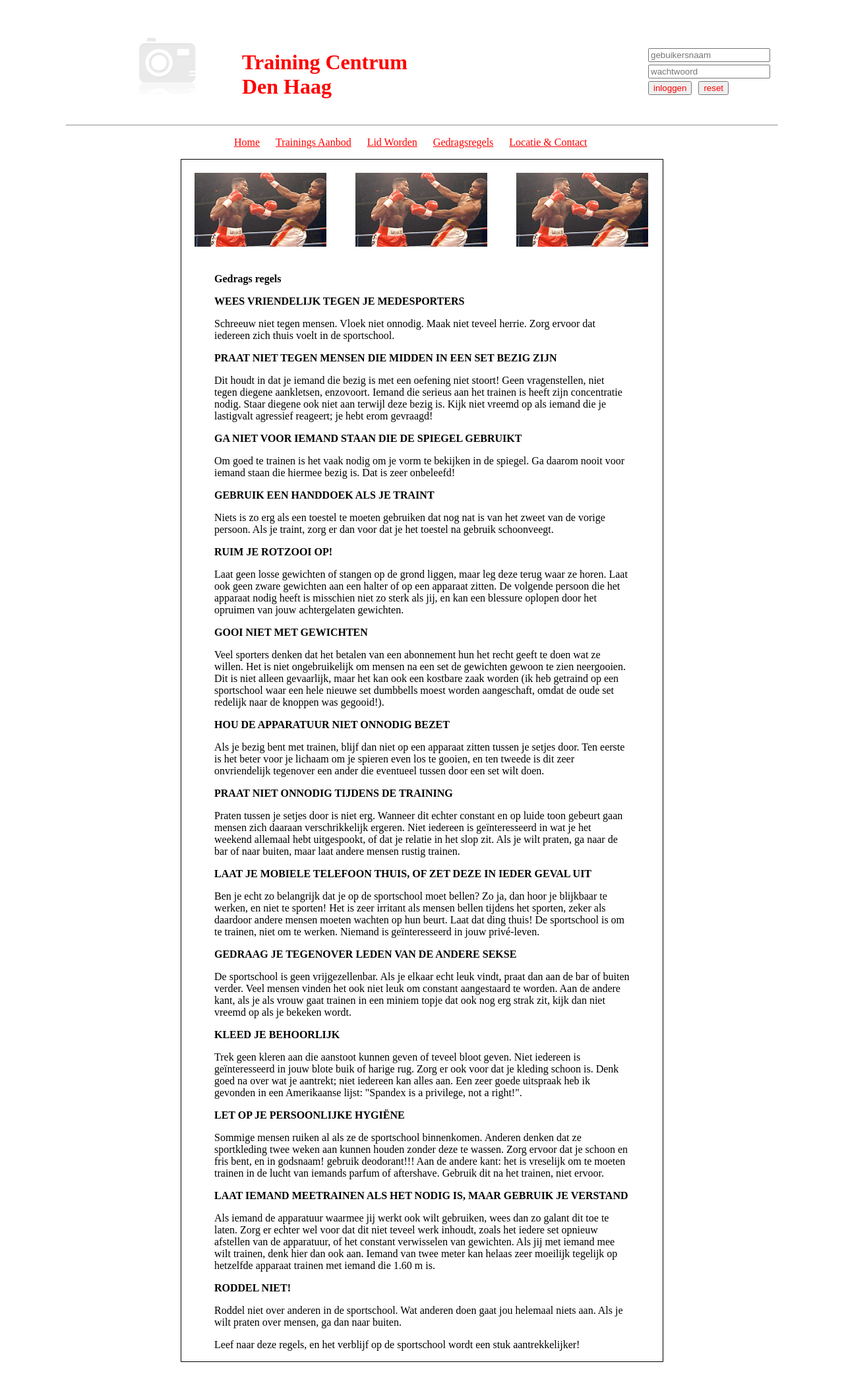
After one commit to alexandereijgermans/trainingfactory, a PHP site: page /nl/mondriaan/ict/ao/trainingfactory/view/tpls/bezoeker/gedragsregels.php in a window 1280 px wide. The commit adds this page. Shown: the whole page at 66% size. Run offline with PHP 8.4, Linux system fonts and the light colour scheme.

Commit message:
fixed cas his stuff

```diff
--- a/css/bezoeker.css
+++ b/css/bezoeker.css
@@ -62,5 +62,17 @@ a{
 .menupicborder{
     border: 1px solid black;
     margin: auto;
+    margin-bottom: 50px;
     width: 730px;
 }
+
+/*contact*/
+.contact {
+    margin-left: 50px;
+}
+
+/*gedragsregels*/
+.gedragsregels {
+    margin-left: 50px;
+    margin-right: 50px;
+}
--- /dev/null
+++ b/nl/mondriaan/ict/ao/trainingfactory/view/tpls/bezoeker/gedragsregels.php
@@ -0,0 +1,142 @@
+<?php include 'include/header.php';
+include 'include/menu.php'; ?>
+    <div class="gedragsregels">
+        <p>
+        <b>Gedrags regels</b>
+        </p>
+
+        <div>
+            <p>
+            <b>WEES VRIENDELIJK TEGEN JE MEDESPORTERS</b>
+            </p>
+
+            <p>
+            Schreeuw niet tegen mensen. Vloek niet onnodig. Maak niet teveel herrie. Zorg ervoor dat iedereen zich thuis voelt in de sportschool.
+            </p>
+
+            <p>
+            <b>PRAAT NIET TEGEN MENSEN DIE MIDDEN IN EEN SET BEZIG ZIJN</b>
+            </p>
+
+            <p>
+            Dit houdt in dat je iemand die bezig is met een oefening niet stoort! Geen vragenstellen, niet tegen diegene aankletsen, enzovoort.
+            Iemand die serieus aan het trainen is heeft zijn concentratie nodig. Staar diegene ook niet aan terwijl deze bezig is.
+            Kijk niet vreemd op als iemand die je lastigvalt agressief reageert; je hebt erom gevraagd!
+            </p>
+
+            <p>
+            <b>GA NIET VOOR IEMAND STAAN DIE DE SPIEGEL GEBRUIKT</b>
+            </p>
+
+            <p>
+            Om goed te trainen is het vaak nodig om je vorm te bekijken in de spiegel.
+            Ga daarom nooit voor iemand staan die hiermee bezig is. Dat is zeer onbeleefd!
+            </p>
+
+            <p>
+            <b>GEBRUIK EEN HANDDOEK ALS JE TRAINT</b>
+            </p>
+
+            <p>
+            Niets is zo erg als een toestel te moeten gebruiken dat nog nat is van het zweet van de vorige persoon. Als je traint, zorg er dan voor dat je het toestel na gebruik schoonveegt.
+            </p>
+
+            <p>
+            <b>RUIM JE ROTZOOI OP!</b>
+            </p>
+
+            <p>
+            Laat geen losse gewichten of stangen op de grond liggen, maar leg deze terug waar ze horen. Laat ook geen zware gewichten aan een halter of op een apparaat zitten.
+            De volgende persoon die het apparaat nodig heeft is misschien niet zo sterk als jij, en kan een blessure oplopen door het opruimen van jouw achtergelaten gewichten.
+            </p>
+
+            <p>
+            <b>GOOI NIET MET GEWICHTEN</b>
+            </p>
+
+            <p>
+            Veel sporters denken dat het betalen van een abonnement hun het recht geeft te doen wat ze willen.
+            Het is niet ongebruikelijk om mensen na een set de gewichten gewoon te zien neergooien.
+            Dit is niet alleen gevaarlijk, maar het kan ook een kostbare zaak worden (ik heb getraind op een sportschool waar een hele nieuwe set dumbbells moest worden aangeschaft, omdat de oude set redelijk naar de knoppen was gegooid!).
+            </p>
+
+            <p>
+            <b>HOU DE APPARATUUR NIET ONNODIG BEZET</b>
+            </p>
+
+            <p>
+            Als je bezig bent met trainen, blijf dan niet op een apparaat zitten tussen je setjes door.
+            Ten eerste is het beter voor je lichaam om je spieren even los te gooien, en ten tweede is dit zeer onvriendelijk tegenover een ander die eventueel tussen door een set wilt doen.
+            </p>
+
+            <p>
+            <b>PRAAT NIET ONNODIG TIJDENS DE TRAINING</b>
+            </p>
+
+            <p>
+            Praten tussen je setjes door is niet erg. Wanneer dit echter constant en op luide toon gebeurt gaan mensen zich daaraan verschrikkelijk ergeren.
+            Niet iedereen is geïnteresseerd in wat je het weekend allemaal hebt uitgespookt, of dat je relatie in het slop zit. Als je wilt praten, ga naar de bar of naar buiten, maar laat andere mensen rustig trainen.
+            </p>
+
+            <p>
+            <b>LAAT JE MOBIELE TELEFOON THUIS, OF ZET DEZE IN IEDER GEVAL UIT</b>
+            </p>
+
+            <p>
+            Ben je echt zo belangrijk dat je op de sportschool moet bellen? Zo ja, dan hoor je blijkbaar te werken, en niet te sporten!
+            Het is zeer irritant als mensen bellen tijdens het sporten, zeker als daardoor andere mensen moeten wachten op hun beurt. Laat dat ding thuis! De sportschool is om te trainen, niet om te werken.
+            Niemand is geïnteresseerd in jouw privé-leven.
+            </p>
+
+            <p>
+            <b>GEDRAAG JE TEGENOVER LEDEN VAN DE ANDERE SEKSE</b>
+            </p>
+
+            <p>
+            De sportschool is geen vrijgezellenbar. Als je elkaar echt leuk vindt, praat dan aan de bar of buiten verder. Veel mensen vinden het ook niet leuk om constant aangestaard te worden.
+            Aan de andere kant, als je als vrouw gaat trainen in een miniem topje dat ook nog erg strak zit, kijk dan niet vreemd op als je bekeken wordt.
+            </p>
+
+            <p>
+            <b>KLEED JE BEHOORLIJK</b>
+            </p>
+
+            <p>
+            Trek geen kleren aan die aanstoot kunnen geven of teveel bloot geven. Niet iedereen is geïnteresseerd in jouw blote buik of harige rug. Zorg er ook voor dat je kleding schoon is.
+            Denk goed na over wat je aantrekt; niet iedereen kan alles aan. Een zeer goede uitspraak heb ik gevonden in een Amerikaanse lijst: "Spandex is a privilege, not a right!".
+            </p>
+
+            <p>
+            <b>LET OP JE PERSOONLIJKE HYGIËNE</b>
+            </p>
+
+            <p>
+            Sommige mensen ruiken al als ze de sportschool binnenkomen. Anderen denken dat ze sportkleding twee weken aan kunnen houden zonder deze te wassen.
+            Zorg ervoor dat je schoon en fris bent, en in godsnaam! gebruik deodorant!!!
+            Aan de andere kant: het is vreselijk om te moeten trainen in de lucht van iemands parfum of aftershave. Gebruik dit na het trainen, niet ervoor.
+            </p>
+
+            <p>
+            <b>LAAT IEMAND MEETRAINEN ALS HET NODIG IS, MAAR GEBRUIK JE VERSTAND</b>
+            </p>
+
+            <p>
+            Als iemand de apparatuur waarmee jij werkt ook wilt gebruiken, wees dan zo galant dit toe te laten.
+            Zorg er echter wel voor dat dit niet teveel werk inhoudt, zoals het iedere set opnieuw afstellen van de apparatuur, of het constant verwisselen van gewichten.
+            Als jij met iemand mee wilt trainen, denk hier dan ook aan. Iemand van twee meter kan helaas zeer moeilijk tegelijk op hetzelfde apparaat trainen met iemand die 1.60 m is.
+            </p>
+
+            <p>
+            <b>RODDEL NIET!</b>
+            </p>
+
+            <p>
+            Roddel niet over anderen in de sportschool. Wat anderen doen gaat jou helemaal niets aan. Als je wilt praten over mensen, ga dan naar buiten.
+            </p>
+
+            <p>
+            Leef naar deze regels, en het verblijf op de sportschool wordt een stuk aantrekkelijker!
+            </p>
+        </div>
+    </div>
+<?php include 'include/footer.php'; ?>
--- a/nl/mondriaan/ict/ao/trainingfactory/view/tpls/bezoeker/include/menu.php
+++ b/nl/mondriaan/ict/ao/trainingfactory/view/tpls/bezoeker/include/menu.php
@@ -10,10 +10,10 @@
             <a href="">Lid Worden</a>
         </li>
         <li>
-            <a href="">Gedragsregels</a>
+            <a href="?control=bezoeker&action=gedragsregels">Gedragsregels</a>
         </li>
         <li>
-            <a href="">Locatie & Contact</a>
+            <a href="?control=bezoeker&action=contact">Locatie & Contact</a>
         </li>
     </ul>
 </nav>
```
Also changed, not shown: nl/mondriaan/ict/ao/trainingfactory/controls/BezoekerController.php (+12 -4 lines), nl/mondriaan/ict/ao/trainingfactory/view/tpls/bezoeker/contact.php (added, +16 -0 lines).
